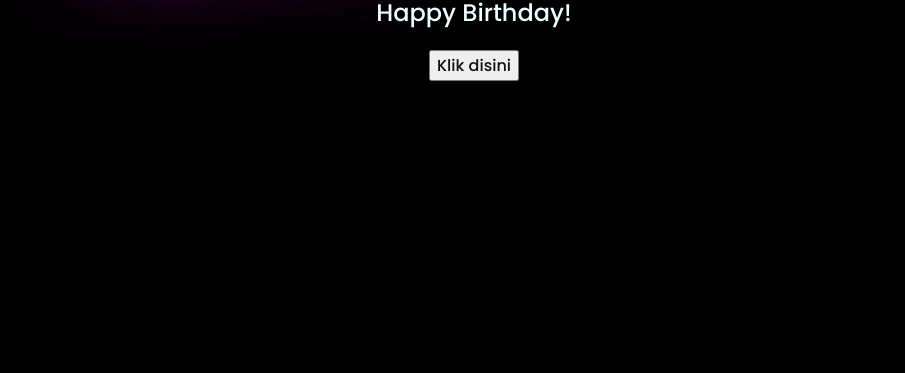
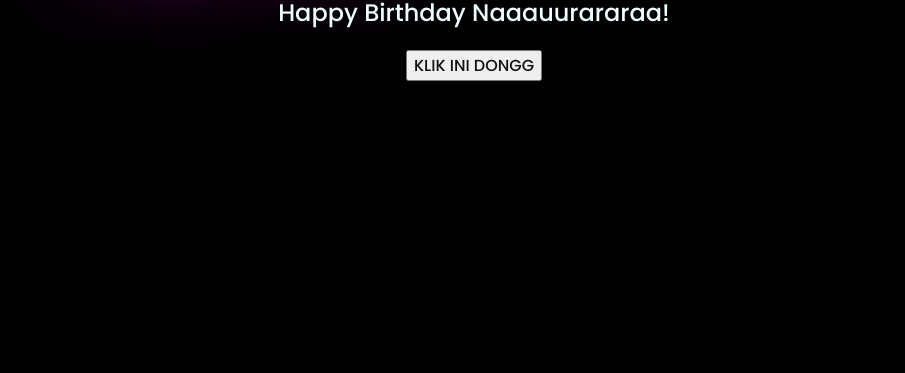
Before and after one commit to nutsme/iqbalgift.github.io, a plain HTML site: page index.html in a window 1280 px wide. Shown: the part 443-816 px from the top of the page, without its empty margins (174-1079 px from the left). Drawn offline with Linux system fonts and the light colour scheme.

Commit message:
Add files via upload

```diff
--- a/index.html
+++ b/index.html
@@ -16,11 +16,11 @@
     </div>
 
     <div class="description">
-        <span>Happy Birthday!</span>
+        <span>Happy Birthday Naaauurararaa!</span>
     </div>
     <div class="button">
         <button>
-            <a href="flower.html">Klik disini</a>
+            <a href="flower.html">KLIK INI DONGG</a>
         </button>
 
     </div>
```
